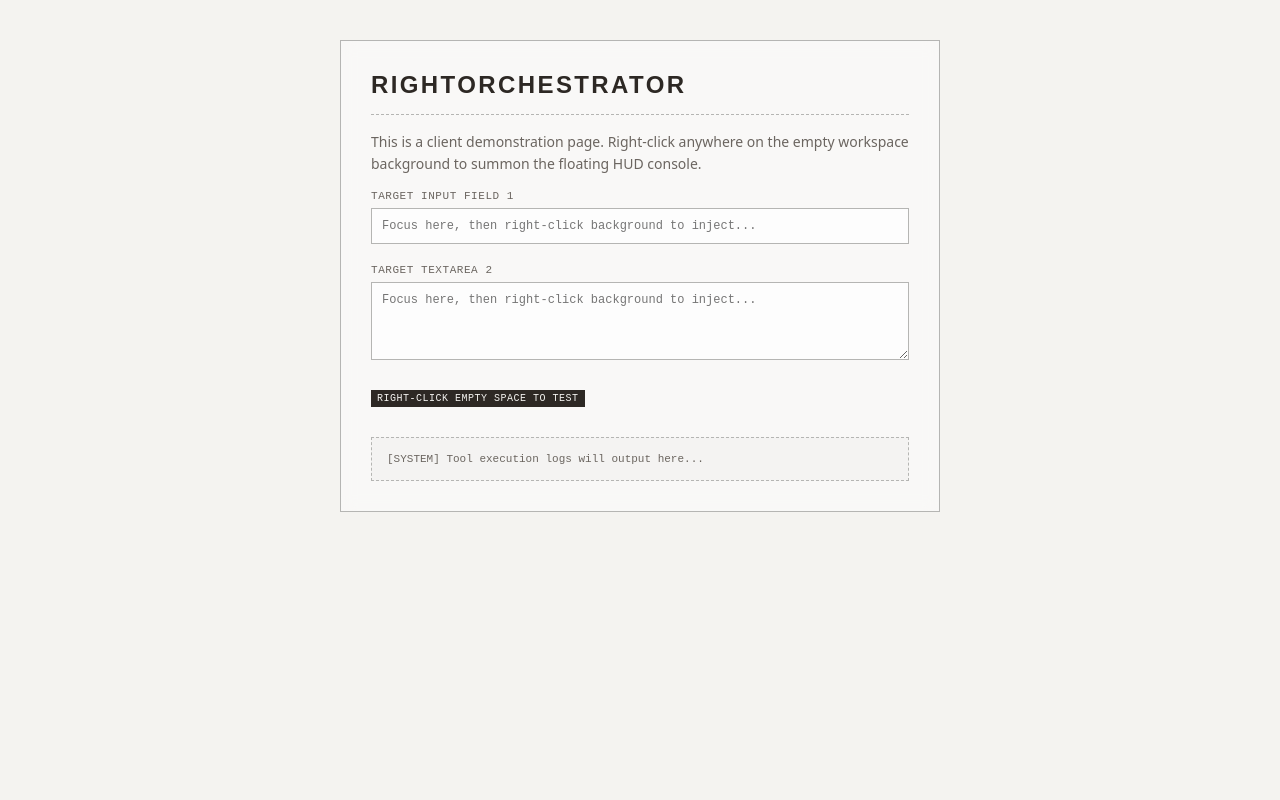
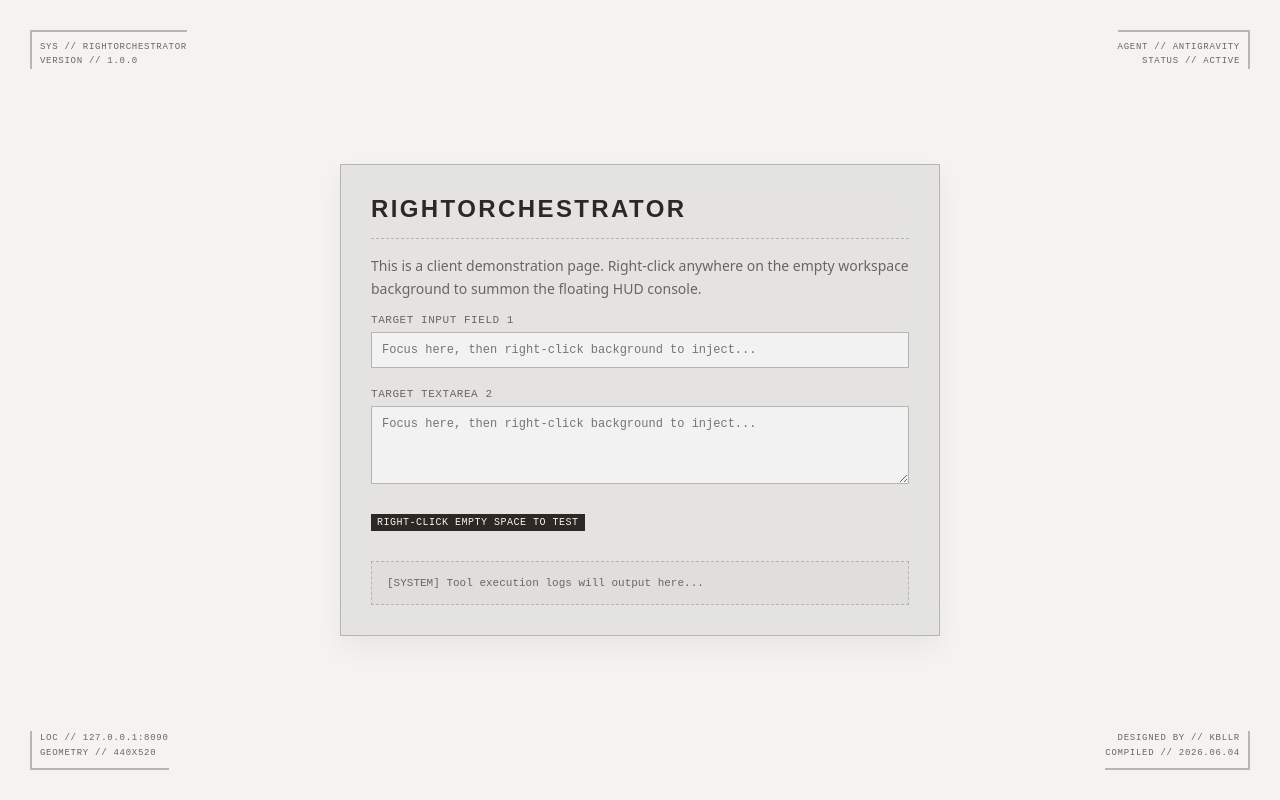
Before and after one commit to KBLLR/rightorchestrator, a website built with Vite: page index.html in a window 1280 px wide. Built offline with nearby package versions, Linux system fonts and the light colour scheme.

Commit message:
Update index.html with centered panel layout and HUI corner telemetry

```diff
--- a/index.html
+++ b/index.html
@@ -27,20 +27,25 @@
       margin: 0;
       padding: 40px;
       display: flex;
-      flex-direction: column;
+      justify-content: center;
       align-items: center;
       min-height: 100vh;
       box-sizing: border-box;
+      position: relative;
+      overflow: hidden;
     }
 
     .container {
       max-width: 600px;
       width: 100%;
       border: 1px solid var(--border);
-      background: rgba(255, 255, 255, 0.45);
-      backdrop-filter: blur(8px);
+      background: rgba(209, 209, 208, 0.45);
+      backdrop-filter: blur(16px);
+      -webkit-backdrop-filter: blur(16px);
       padding: 30px;
       box-sizing: border-box;
+      z-index: 10;
+      box-shadow: 0 12px 24px rgba(16, 18, 16, 0.05);
     }
 
     h1 {
@@ -76,7 +81,7 @@
     }
 
     input, textarea {
-      background: rgba(255, 255, 255, 0.7);
+      background: rgba(255, 255, 255, 0.55);
       border: 1px solid var(--border);
       padding: 10px;
       font-family: var(--font-mono);
@@ -105,7 +110,7 @@
     .tool-log {
       margin-top: 30px;
       border: 1px dashed var(--border);
-      background: rgba(0,0,0,0.02);
+      background: rgba(0, 0, 0, 0.02);
       padding: 15px;
       font-family: var(--font-mono);
       font-size: 11px;
@@ -113,9 +118,86 @@
       max-height: 150px;
       overflow-y: auto;
     }
+
+    /* HUD Corner Telemetry */
+    .hud-corner {
+      position: absolute;
+      font-family: var(--font-mono);
+      font-size: 9px;
+      color: var(--fg2);
+      letter-spacing: 0.08em;
+      line-height: 1.6;
+      text-transform: uppercase;
+      pointer-events: none;
+      user-select: none;
+      z-index: 5;
+    }
+
+    .hud-corner-tl {
+      top: 30px;
+      left: 30px;
+      text-align: left;
+      border-left: 2px solid var(--border);
+      border-top: 2px solid var(--border);
+      padding-left: 8px;
+      padding-top: 8px;
+    }
+
+    .hud-corner-tr {
+      top: 30px;
+      right: 30px;
+      text-align: right;
+      border-right: 2px solid var(--border);
+      border-top: 2px solid var(--border);
+      padding-right: 8px;
+      padding-top: 8px;
+    }
+
+    .hud-corner-bl {
+      bottom: 30px;
+      left: 30px;
+      text-align: left;
+      border-left: 2px solid var(--border);
+      border-bottom: 2px solid var(--border);
+      padding-left: 8px;
+      padding-bottom: 8px;
+    }
+
+    .hud-corner-br {
+      bottom: 30px;
+      right: 30px;
+      text-align: right;
+      border-right: 2px solid var(--border);
+      border-bottom: 2px solid var(--border);
+      padding-right: 8px;
+      padding-bottom: 8px;
+    }
   </style>
 </head>
 <body>
+
+  <!-- HUI HUD Corner Overlays -->
+  <div class="hud-corner hud-corner-tl">
+    SYS // RIGHTORCHESTRATOR<br>
+    VERSION // 1.0.0
+  </div>
+
+  <div class="hud-corner hud-corner-tr">
+    AGENT // ANTIGRAVITY<br>
+    STATUS // ACTIVE
+  </div>
+
+  <div class="hud-corner hud-corner-bl">
+    LOC // 127.0.0.1:8090<br>
+    GEOMETRY // 440X520
+  </div>
+
+  <div class="hud-corner hud-corner-br">
+    DESIGNED BY // KBLLR<br>
+    COMPILED // 2026.06.04
+  </div>
+
+  <!-- Centered Demo Container -->
   <div class="container">
     <h1>RightOrchestrator</h1>
     <p>
```
